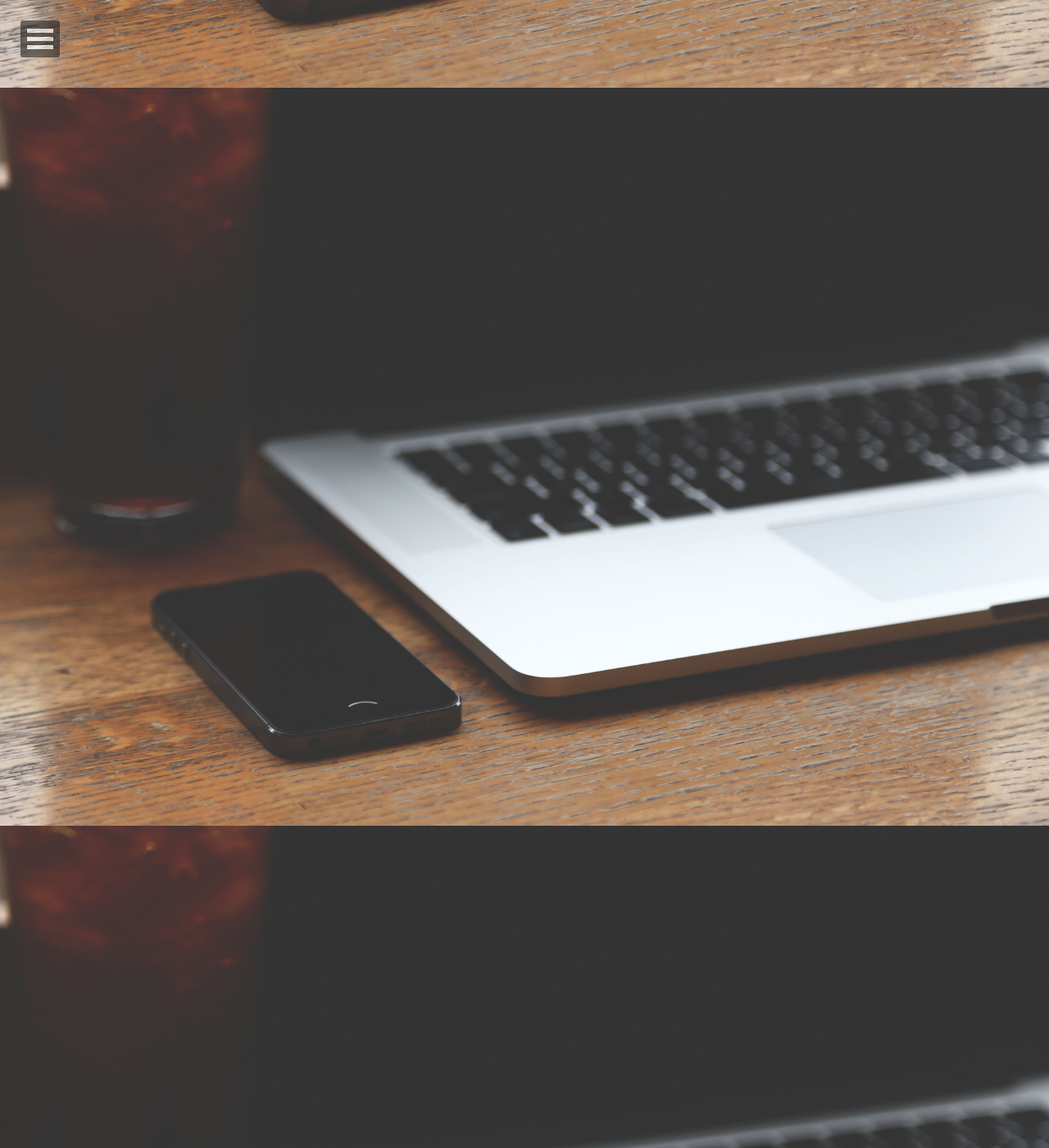
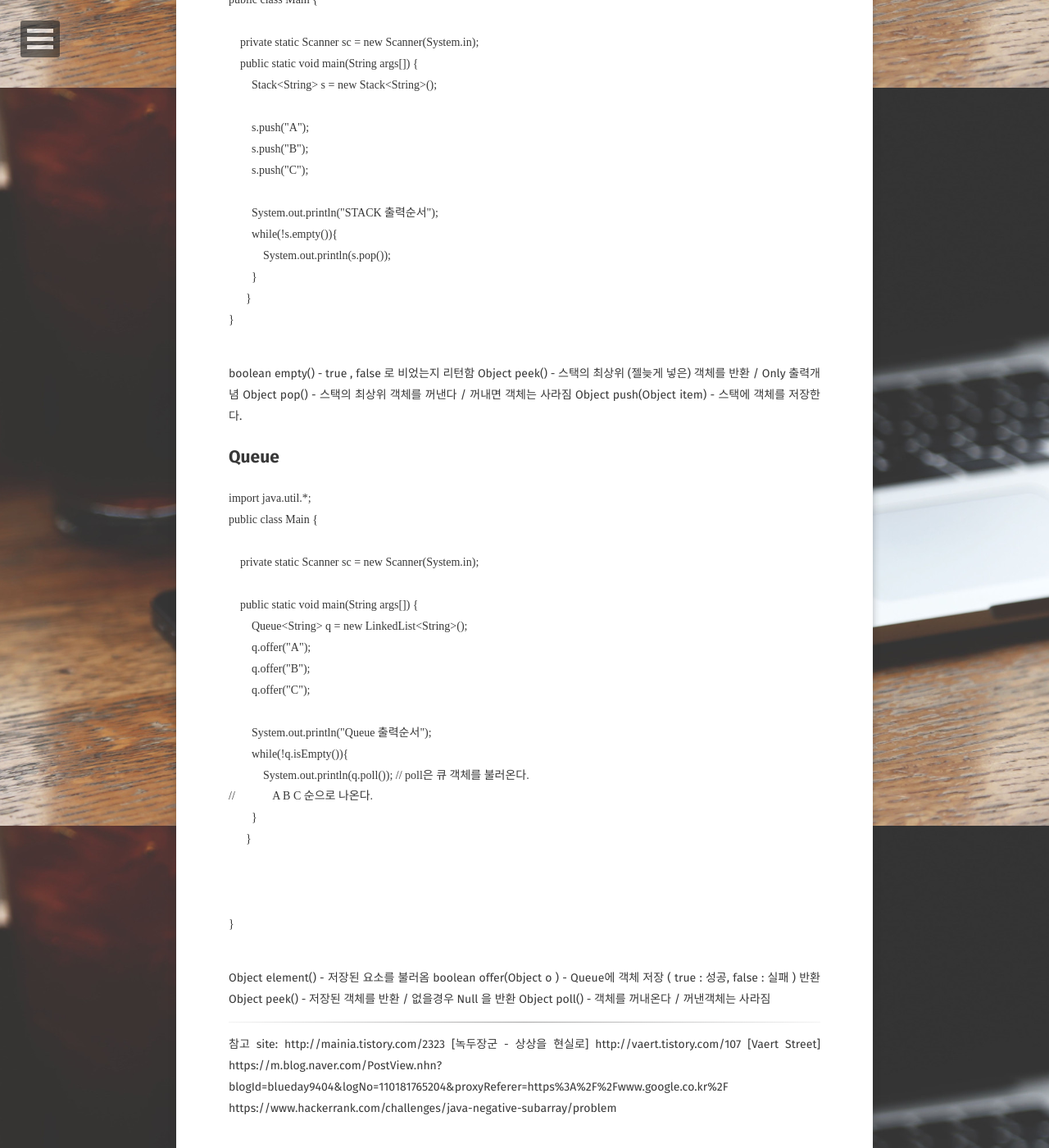
Before and after one commit to JoosJuliet/joosjuliet.github.io, a Jekyll site: the page built from _posts/2018-10-01-confusing_prblem_when_i_solved_algorithm_with_java.md, in a window 1280 px wide and 1400 px high, scrolled down 6193 px. Shown: the whole window at 82% size. Built offline with Jekyll 4.4.1, drawn with Linux system fonts in a browser that asks for light colours; some web fonts are replaced; some of the changed text lies outside the part shown.

Commit message:
문자열비교, stack, queue 내용 추가

````diff
--- a/_posts/2018-10-01-confusing_prblem_when_i_solved_algorithm_with_java.md
+++ b/_posts/2018-10-01-confusing_prblem_when_i_solved_algorithm_with_java.md
@@ -6,6 +6,23 @@ categories: Algorithm
 tags: [ 'algorithm' ]
 comments: true
 ---
+
+# 문자열 비교
+
+equals
+
+``` JAVA
+String s1 = "Joos";
+String s2 = "Joos";
+String s3 = new String ("Joos");
+String s4 = "Juilet"
+
+System.out.println(s1.equals(s2)); //true
+System.out.println(s1.equals(s3)); //true
+System.out.println(s1.equals(s4)); //false
+
+```
+
 
 
 # Prime 알기
@@ -223,9 +240,71 @@ Arrays.sort( 배열명 );
 
 
 
+## Stack
+
+``` JAVA
+
+import java.util.*;
+public class Main {
+
+    private static Scanner sc = new Scanner(System.in);
+    public static void main(String args[]) {
+        Stack<String> s = new Stack<String>();
+
+        s.push("A");
+        s.push("B");
+        s.push("C");
+
+        System.out.println("STACK 출력순서");
+        while(!s.empty()){
+            System.out.println(s.pop());
+        }
+      }
+}
+
+```
+
+
+boolean empty()  - true , false 로 비었는지 리턴함
+Object peek() - 스택의 최상위 (젤늦게 넣은) 객체를 반환 / Only 출력개념
+Object pop() - 스택의 최상위 객체를 꺼낸다 / 꺼내면 객체는 사라짐
+Object push(Object item) - 스택에 객체를 저장한다.
+
+## Queue
+
+``` JAVA
+import java.util.*;
+public class Main {
+
+    private static Scanner sc = new Scanner(System.in);
+
+    public static void main(String args[]) {
+        Queue<String> q = new LinkedList<String>();
+        q.offer("A");
+        q.offer("B");
+        q.offer("C");
+
+        System.out.println("Queue 출력순서");
+        while(!q.isEmpty()){
+            System.out.println(q.poll()); // poll은 큐 객체를 불러온다.
+//             A B C 순으로 나온다.
+        }
+      }
+
+
+
+}
+
+```
+Object element() - 저장된 요소를 불러옴
+boolean offer(Object o ) - Queue에 객체 저장 ( true : 성공, false : 실패 ) 반환
+Object peek() - 저장된 객체를 반환 / 없을경우 Null 을 반환
+Object poll() - 객체를 꺼내온다 / 꺼낸객체는 사라짐
+
+
 -----
 참고 site:
 http://mainia.tistory.com/2323 [녹두장군 - 상상을 현실로]
 http://vaert.tistory.com/107 [Vaert Street]
-
+https://m.blog.naver.com/PostView.nhn?blogId=blueday9404&logNo=110181765204&proxyReferer=https%3A%2F%2Fwww.google.co.kr%2F
 https://www.hackerrank.com/challenges/java-negative-subarray/problem
````
